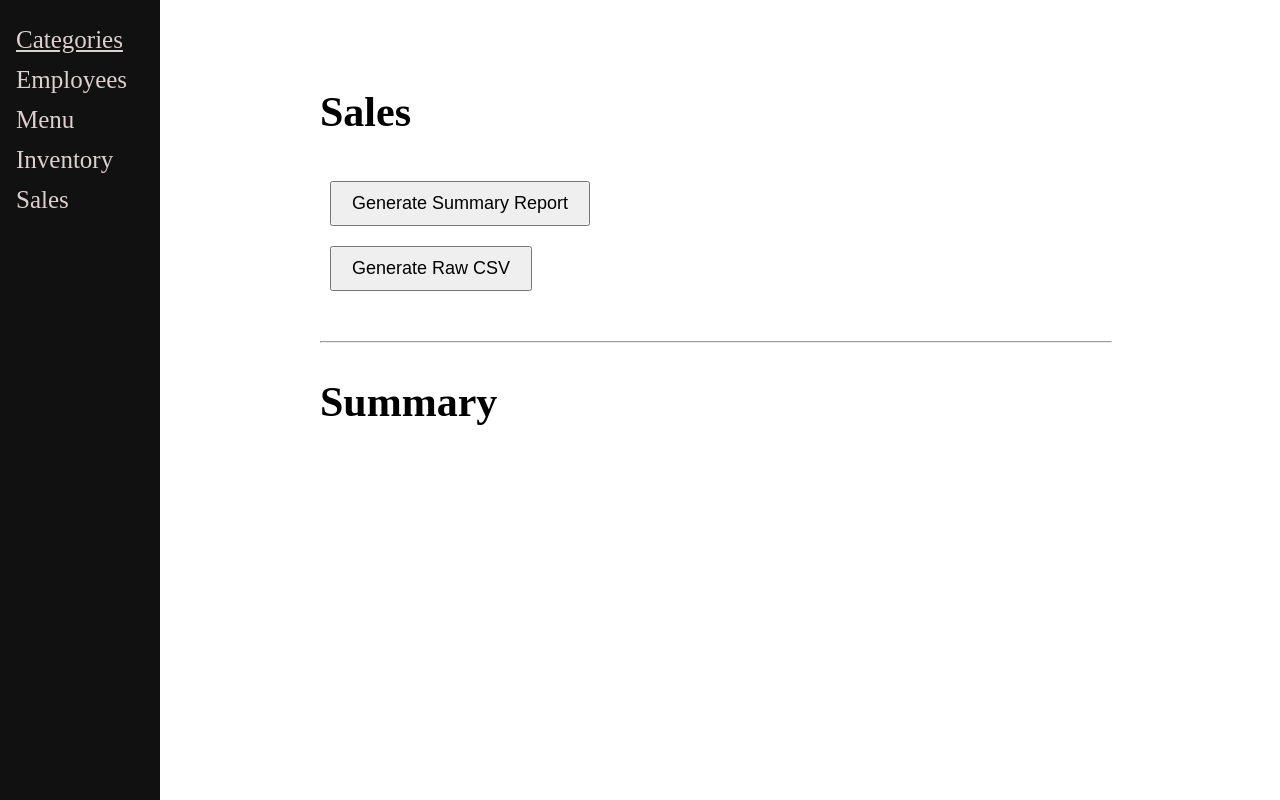
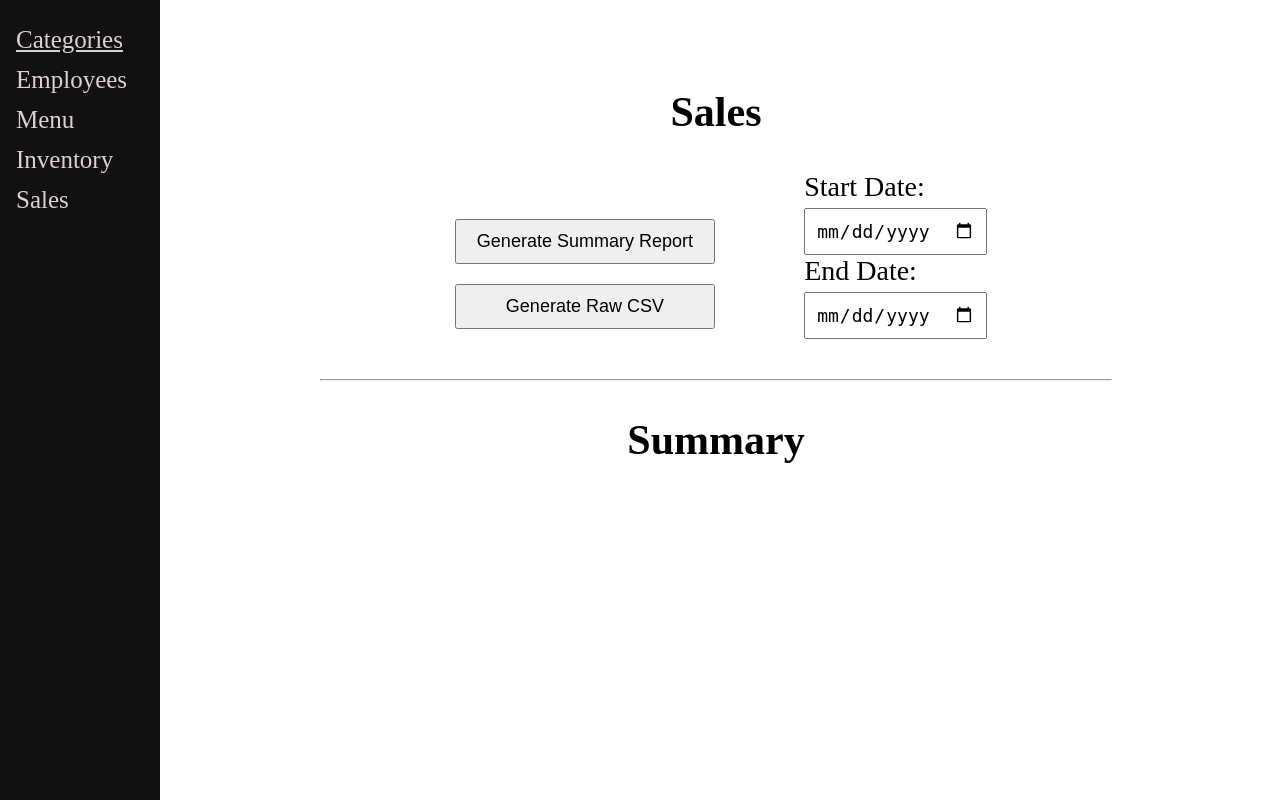
Before and after one commit to DanK2002/Senior-Project, a Django app: page /basic/sales/ in a window 1280 px wide. Run offline with Django 5.2, Linux system fonts and the light colour scheme.

Commit message:
sales styling 2: electric boogaloo

```diff
--- a/basic/templates/basic/sales.html
+++ b/basic/templates/basic/sales.html
@@ -5,27 +5,26 @@
 {% endblock %}
 
 {% block content %}
-
+<h2>Sales</h2>
 <div class="sales-section">
-    <h2>Sales</h2>
+    <div class="button-section">
+        <button>Generate Summary Report</button>
+        <button>Generate Raw CSV</button>
+    </div>
     <div class="date-range">
-        <!-- date range input here -->
-    </div>
-    <div>
-        <button>Generate Summary Report</button>
-    </div>
-    <div>
-        <button>Generate Raw CSV</button>
+        <label for="start_date">Start Date:</label>
+        <input type="date" id="start_date" name="start_date" autocomplete="off">
+        <label for="end_date">End Date:</label>
+        <input type="date" id="end_date" name="end_date" autocomplete="off">
     </div>
 </div>
 
 <hr id="section-seperator" />
 
+<h2>Summary</h2>
 <div class="summary-section">
-    <h2>Summary</h2>
     <div class="summary-report">
         <!-- Summary report here -->
     </div>
 </div>
-
 {% endblock %}
--- a/static/sales.css
+++ b/static/sales.css
@@ -1,6 +1,18 @@
+h2 {
+    text-align: center;
+}
+
 .sales-section {
+    display: flex;
+    justify-content: center;
+    align-items: flex-end;
     padding-bottom: 20px;
     margin-bottom: 20px;
+}
+
+.button-section {
+    display: flex;
+    flex-direction: column;
 }
 
 .sales-section button {
@@ -9,6 +21,22 @@
     font-size: 18px;
 }
 
+.date-range {
+    display: flex;
+    flex-direction: column;
+    align-items: flex-start;
+    margin-left: 10%; /* Adjust the space between buttons and date range */
+}
+
+.date-range label {
+    margin-bottom: 5px;
+}
+
+.date-range input[type="date"] {
+    padding: 10px;
+    font-size: 18px;
+}
+
 #section-separator {
     width: 100%;
 }
```
